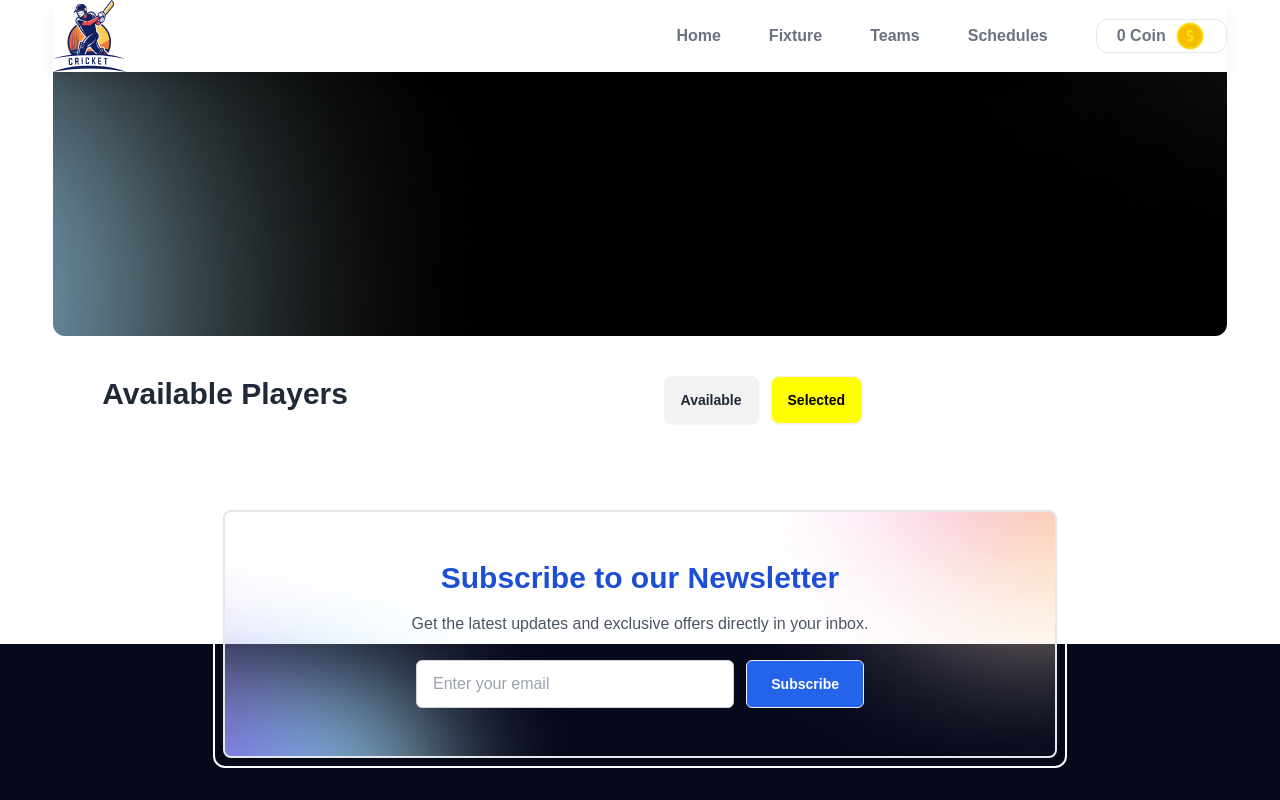
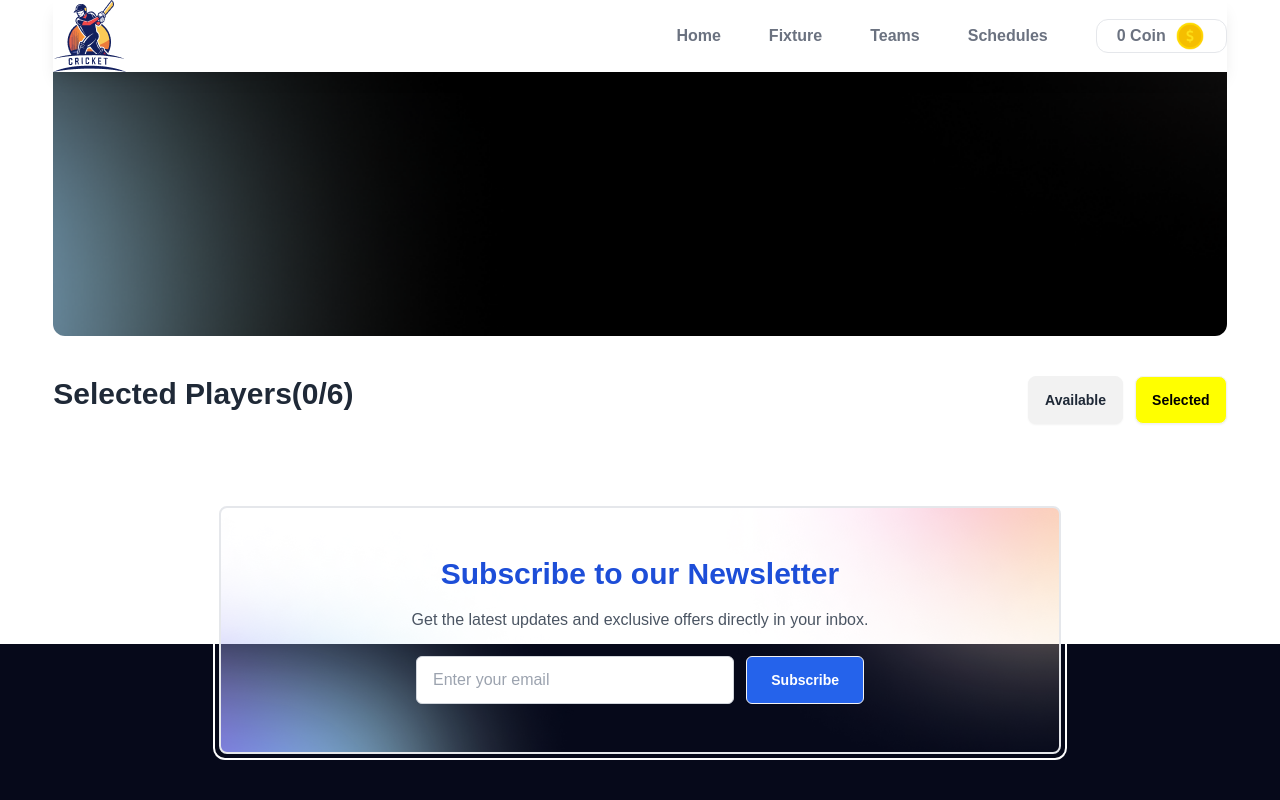
Before and after one commit to rasel3980/b10a7-bpl-dream-react, a React (Vite) app: page / in a window 1280 px wide. Both pictures are taken after a click on the element "Selected". Shown: the part 616-1416 px from the top of the page. Built offline with nearby package versions, Linux system fonts and the light colour scheme.

Commit message:
Implement Selected Player Remove Functionality & coin increase and decrease funtionality add

```diff
--- a/src/App.jsx
+++ b/src/App.jsx
@@ -9,20 +9,36 @@ import { toast } from "react-toastify";
 
 function App() {
 
-const [count,setCount] = useState(0)
+const [price,setPrice] = useState(0)
+
+const handleAddPrice = (p)=>{
+  setPrice(price-p)
+}
 
 const handleCoinCount=()=>{
-  setCount(prevCount => prevCount + 700000);
+  setPrice(newPrice => newPrice + 5000000);
 }
   const [choosePlayer,setChoosePlayer] = useState([]);
+
+  const handleDecreaseCoin = (id)=>{
+    const player = choosePlayer.find((plr)=>plr.id ==id)
+    setPrice(price+player.price)
+  }
+
+  const handleDelete = (id)=>{
+    handleDecreaseCoin(id)
+    const newPlayer = choosePlayer.filter((p)=>p.id !=id);
+    setChoosePlayer(newPlayer)
+  }
 
   const handleChoosePlayer =(player)=>{
     const isExit = choosePlayer.find((p)=>p.id==player.id)
 
     if(isExit){
-      toast.error('sorry r add kora jabe na ')
+      toast.error('Sorry, Already added this player')
     }
     else{
+      handleAddPrice(player.price)
       const newChoosePlayer = [...choosePlayer,player];
       setChoosePlayer(newChoosePlayer)
     }
@@ -31,12 +47,12 @@ const handleCoinCount=()=>{
   }
   return (
     <>
-      <Header count={count}></Header>
+      <Header price={price}></Header>
       <Banner handleCoinCount={handleCoinCount}></Banner>
       <Main></Main>
 
       <div className="flex justify-between w-11/12 mx-auto mt-7 pb-52">
-        <Players choosePlayer={choosePlayer} handleChoosePlayer={handleChoosePlayer}></Players>
+        <Players choosePlayer={choosePlayer} handleDelete={handleDelete} handleChoosePlayer={handleChoosePlayer}></Players>
       </div>
 
       <Footer></Footer>
--- a/src/components/Selected/Selected.jsx
+++ b/src/components/Selected/Selected.jsx
@@ -1,13 +1,13 @@
 /* eslint-disable react/jsx-key */
 /* eslint-disable react/prop-types */
 
-const Selected = ({ choosePlayer }) => {
+const Selected = ({choosePlayer,handleDelete}) => {
 
     return (
-        <div>
+        <div className=" grid w-full">
             {
               choosePlayer.map((player)=>(
-                <div className="mt-3 border border-red-600">
+                <div className=" flex justify-between mt-3 border rounded-xl px-4">
                     <div className="flex gap-3">
                         <img className="w-24 h-24 bg-cover rounded-xl" src={player.img} alt="" />
                         <div className="grid justify-center items-center">
@@ -15,12 +15,13 @@ const Selected = ({ choosePlayer }) => {
                         <p>{player.role}</p>
 
                         </div>
-                        <div className="flex justify-between items-center">
+
+                    </div>
+                    <div className="flex justify-between items-center">
                             <div>
-                            <button className="btn">Delete</button>
+                            <button onClick={()=>handleDelete(player.id)} className="btn">Delete</button>
                             </div>
                         </div>
-                    </div>
                 </div>
               ))
             }
--- a/src/components/SubscribeNewsletter/SubscribeNewsletter.jsx
+++ b/src/components/SubscribeNewsletter/SubscribeNewsletter.jsx
@@ -2,7 +2,7 @@ import assets from '../../../assets/bg-shadow.png'
 
 const SubscribeNewsletter = () => {
     return (
-       <div className="relative -top-36  w-8/12 mx-auto p-2 rounded-xl border-2 border-white">
+       <div className="relative -top-36  w-8/12 mx-auto p-1 rounded-xl border-2 border-white">
          <section
             style={{ backgroundImage: `url(${assets})` }}
             className="w-full bg-cover bg-center rounded-lg border-2 py-12 px-6 md:px-0 text-center mx-auto"
--- a/src/components/cartContainer/CartContainer.jsx
+++ b/src/components/cartContainer/CartContainer.jsx
@@ -1,7 +1,6 @@
 /* eslint-disable react/prop-types */
-import Selected from '../Selected/Selected';
 import './CartContainer.css'
-const CartContainer = ({handleIsActiveState,isActive,choosePlayer,}) => {
+const CartContainer = ({handleIsActiveState,isActive}) => {
 
     return (
         <>
@@ -15,9 +14,10 @@ const CartContainer = ({handleIsActiveState,isActive,choosePlayer,}) => {
             </div>
 
         </div>
-        <div>
+        {/* <div >
         {!isActive.cart&&<Selected choosePlayer={choosePlayer}></Selected>}
-        </div>
+        </div> */}
+
         </>
     );
 };
--- a/src/components/footer/Footer.jsx
+++ b/src/components/footer/Footer.jsx
@@ -5,19 +5,19 @@ const Footer = () => {
         <div className="relative bg-[#06091A] text-white">
 
             <div className="absolute  z-50 w-full">
-                <SubscribeNewsletter />
+                <SubscribeNewsletter/>
             </div>
 
             <div  className='flex items-center justify-center'>
                     <img className='pt-40 w-36' src={logo} alt="" />
                 </div>
-            <footer className="footer p-10  gap-6 md:flex md:justify-between relative z-10">
+            <footer className=" flex justify-around relative z-10">
 
                 <div>
                     <h6 className="footer-title text-lg font-semibold mb-2">About Us</h6>
                     <div className='w-5/12'>
-                    <p className="text-sm ">
-                        We are a passionate team dedicated to providing the best services to our customers.
+                    <p className="text-sm w-48 text-gray-300">
+                        We are a passionate team sp dedicated to providing the best services to our customers.
                     </p>
                     </div>
                 </div>
@@ -25,7 +25,7 @@ const Footer = () => {
 
                 <nav>
                     <h6 className="footer-title text-lg font-semibold mb-2">Quick Links</h6>
-                    <ul className="space-y-1">
+                    <ul className="space-y-1 text-gray-300">
                         <li><a href="#">Home</a></li>
                         <li><a href="#">Services</a></li>
                         <li><a href="#">About</a></li>
@@ -37,7 +37,7 @@ const Footer = () => {
                 <form>
                     <h6 className="footer-title text-lg font-semibold mb-2">Subscribe</h6>
                     <fieldset className="form-control w-full max-w-xs">
-                        <p className="text-sm mb-2">Subscribe to our newsletter for the latest updates.</p>
+                        <p className="text-sm py-4 text-gray-300">Subscribe to our newsletter for the latest updates.</p>
                         <div className="flex gap-2">
                             <input
                                 type="email"
--- a/src/components/header/Header.jsx
+++ b/src/components/header/Header.jsx
@@ -1,5 +1,5 @@
 
-const Header = ({handleCoinCount,count}) => {
+const Header = ({price}) => {
     return (
         <div className="sticky top-0 z-10 bg-white flex justify-between items-center w-11/12 mt-12 mx-auto shadow-lg">
             <div>
@@ -12,7 +12,7 @@ const Header = ({handleCoinCount,count}) => {
                 <a href="/schedules">Schedules</a>
                 <div>
                     <button className="border border-solid rounded-xl px-5 flex items-center gap-2">
-                        {count} Coin <img className="w-8" src="/assets/download.png" alt=" Coin icon" />
+                        {price} Coin <img className="w-8" src="/assets/download.png" alt=" Coin icon" />
                     </button>
                 </div>
             </div>
--- a/src/components/players/Players.jsx
+++ b/src/components/players/Players.jsx
@@ -3,8 +3,9 @@
 import { useEffect, useState } from "react";
 import Player from "../player/Player";
 import CartContainer from "../cartContainer/CartContainer";
+import Selected from "../Selected/Selected";
 
-const Players = ({handleChoosePlayer,choosePlayer}) => {
+const Players = ({handleChoosePlayer,choosePlayer,handleDelete}) => {
 
     const [players,setPlayers] = useState([])
 
@@ -35,9 +36,11 @@ const Players = ({handleChoosePlayer,choosePlayer}) => {
 
 
     return (
-        <div className="w-11/12 mx-auto">
+        <div className="w-full mx-auto">
             <div className="flex justify-between py-3">
-            <h1 className="text-3xl font-bold">Available Players</h1>
+              <h1 className={`text-3xl font-bold ${isActive.cart && 'hidden'}`}>Selected Players({choosePlayer.length}/6)</h1>
+            <h1 className={`text-3xl font-bold ${!isActive.cart && 'hidden'}`}>Available Players</h1>
+            <div>
             <CartContainer
         choosePlayer={choosePlayer}
           isActive={isActive}
@@ -45,6 +48,10 @@ const Players = ({handleChoosePlayer,choosePlayer}) => {
           handleIsActiveState={handleIsActiveState}
         ></CartContainer>
             </div>
+            </div>
+          <div>
+            {!isActive.cart&&<Selected handleDelete={handleDelete} choosePlayer={choosePlayer}></Selected>}
+        </div>
             <div className={`grid grid-cols-3 gap-4 ${!isActive.cart && 'hidden'}`}>
 
             {
```
